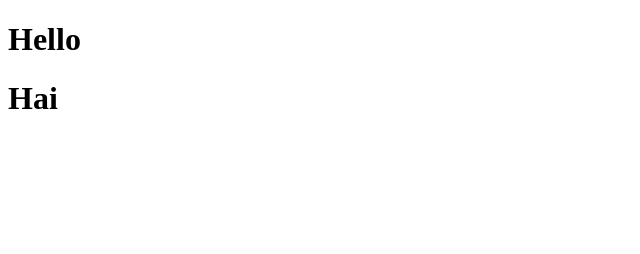
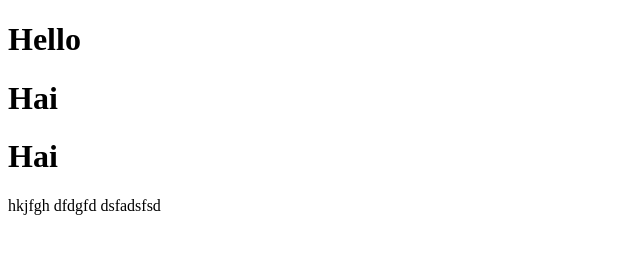
Before and after one commit to amjedsaleel/DateWithGit, a plain HTML site: page index.html in a window 1280 px wide. Shown: the whole page, without its empty margins (0-640 px from the left). Drawn offline with Linux system fonts and the light colour scheme.

Commit message:
conflict fixed
1 and 2

```diff
--- a/index.html
+++ b/index.html
@@ -7,5 +7,7 @@
   <body>
 	  <h1> Hello </h1>
 	  <h1>Hai</h1>
+	  <h1>Hai</h1
+	  <h1>hkjfgh dfdgfd dsfadsfsd </h1>
   </body>
 </html>
```
Also changed, not shown: text.txt, 1 other file.
